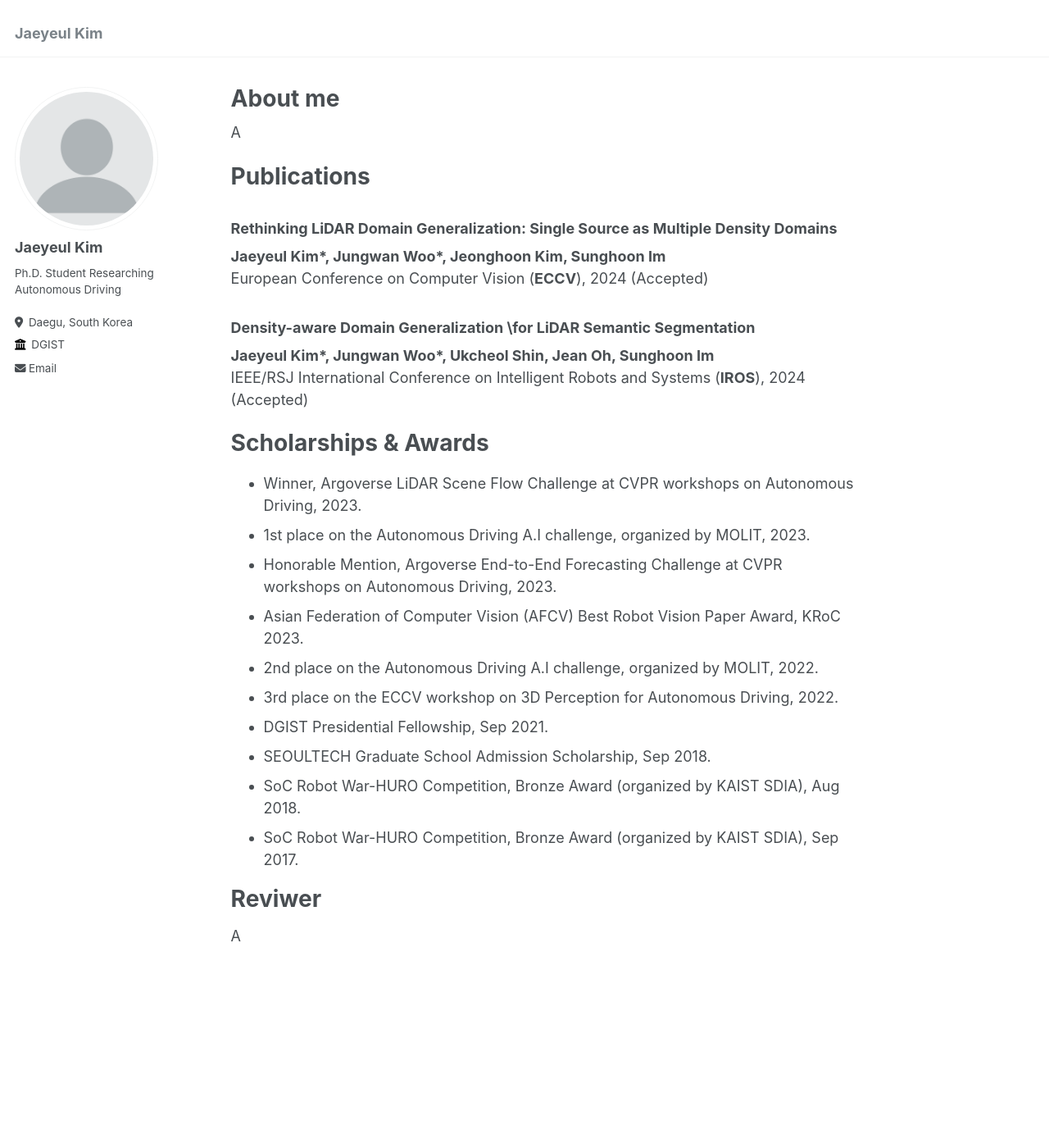
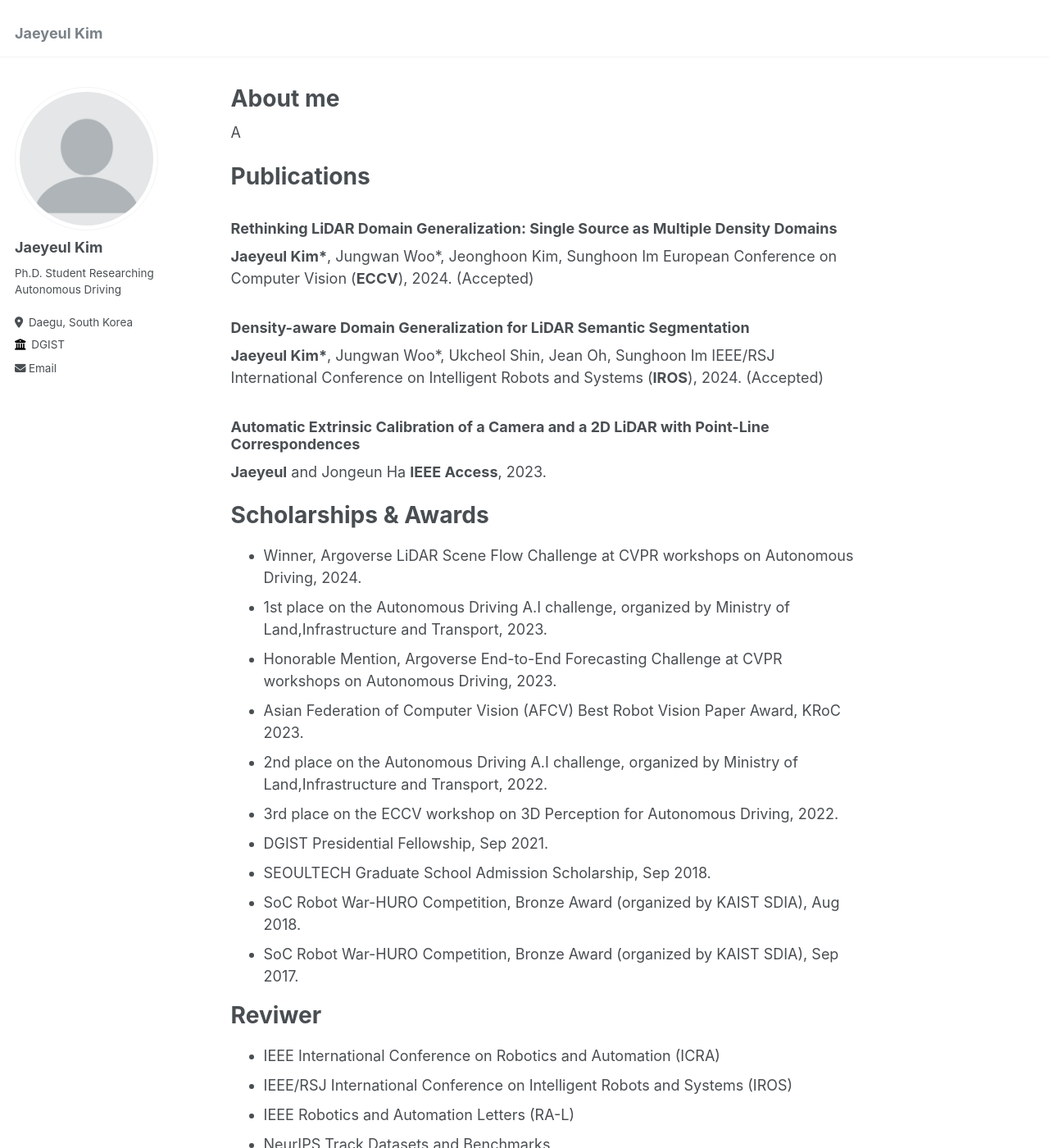
Before and after one commit to jykim94/jykim94.github.io, a Jekyll site: the page built from _pages/about.md, in a window 1280 px wide and 1400 px high. Shown: the whole window at 82% size. Built offline with Jekyll 4.4.1, drawn with Linux system fonts in a browser that asks for light colours.

Commit message:
Updated specific content

```diff
--- a/_pages/about.md
+++ b/_pages/about.md
@@ -12,20 +12,25 @@ A
 Publications
 ======
 ### Rethinking LiDAR Domain Generalization: Single Source as Multiple Density Domains
-**Jaeyeul Kim\*, Jungwan Woo*, Jeonghoon Kim, Sunghoon Im**
-European Conference on Computer Vision (**ECCV**), 2024 (Accepted)
+**Jaeyeul Kim\***, Jungwan Woo\*, Jeonghoon Kim, Sunghoon Im
+European Conference on Computer Vision (**ECCV**), 2024. (Accepted)
 
-### Density-aware Domain Generalization \\for LiDAR Semantic Segmentation
-**Jaeyeul Kim\*, Jungwan Woo*, Ukcheol Shin, Jean Oh, Sunghoon Im**
-IEEE/RSJ International Conference on Intelligent Robots and Systems (**IROS**), 2024 (Accepted)
+### Density-aware Domain Generalization for LiDAR Semantic Segmentation
+**Jaeyeul Kim\***, Jungwan Woo\*, Ukcheol Shin, Jean Oh, Sunghoon Im
+IEEE/RSJ International Conference on Intelligent Robots and Systems (**IROS**), 2024. (Accepted)
+
+### Automatic Extrinsic Calibration of a Camera and a 2D LiDAR with Point-Line Correspondences
+**Jaeyeul** and Jongeun Ha
+**IEEE Access**, 2023.
+
 
 Scholarships & Awards
 ======
-- Winner, Argoverse LiDAR Scene Flow Challenge at CVPR workshops on Autonomous Driving, 2023.
-- 1st place on the Autonomous Driving A.I challenge, organized by MOLIT, 2023.
+- Winner, Argoverse LiDAR Scene Flow Challenge at CVPR workshops on Autonomous Driving, 2024.
+- 1st place on the Autonomous Driving A.I challenge, organized by Ministry of Land,Infrastructure and Transport, 2023.
 - Honorable Mention, Argoverse End-to-End Forecasting Challenge at CVPR workshops on Autonomous Driving, 2023.
 - Asian Federation of Computer Vision (AFCV) Best Robot Vision Paper Award, KRoC 2023.
-- 2nd place on the Autonomous Driving A.I challenge, organized by MOLIT, 2022.
+- 2nd place on the Autonomous Driving A.I challenge, organized by Ministry of Land,Infrastructure and Transport, 2022.
 - 3rd place on the ECCV workshop on 3D Perception for Autonomous Driving, 2022.
 - DGIST Presidential Fellowship, Sep 2021.
 - SEOULTECH Graduate School Admission Scholarship, Sep 2018.
@@ -34,7 +39,10 @@ Scholarships & Awards
 
 Reviwer
 ======
-A
+- IEEE International Conference on Robotics and Automation (ICRA)
+- IEEE/RSJ International Conference on Intelligent Robots and Systems (IROS)
+- IEEE Robotics and Automation Letters (RA-L)
+- NeurIPS Track Datasets and Benchmarks
 
 <!-- Site-wide configuration
 ------
```
